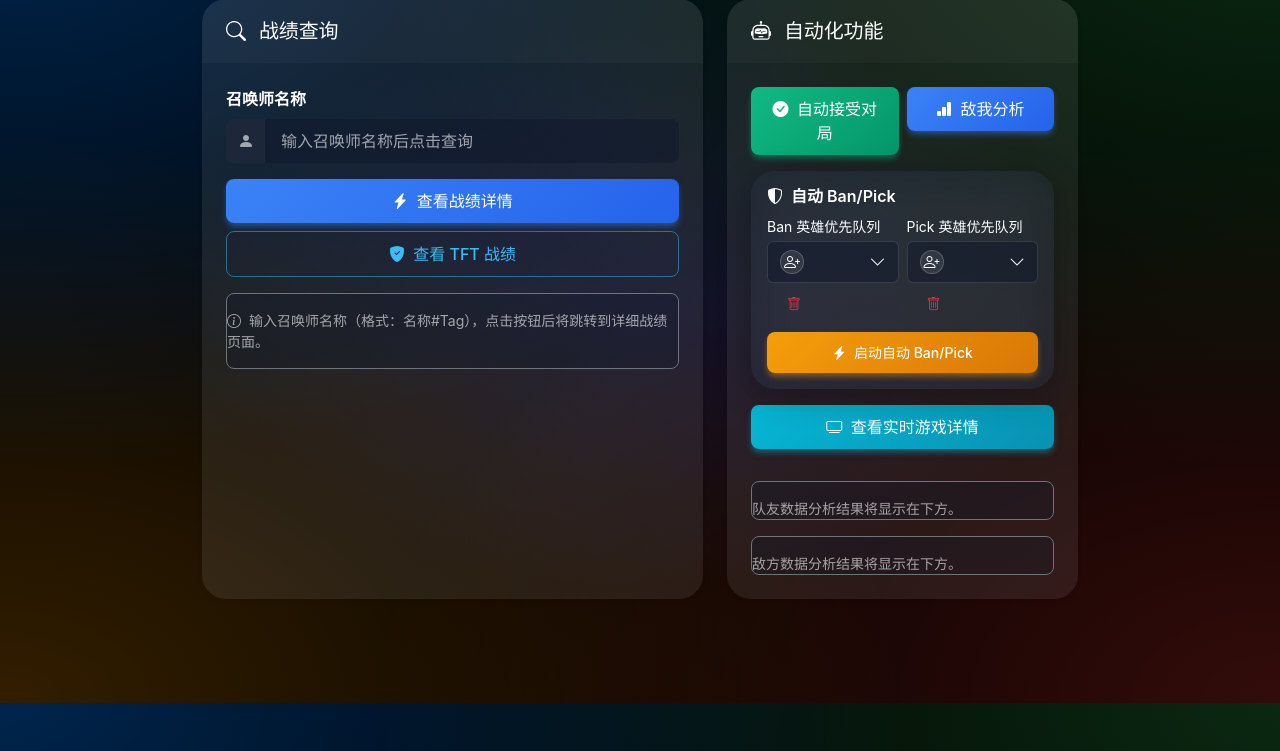
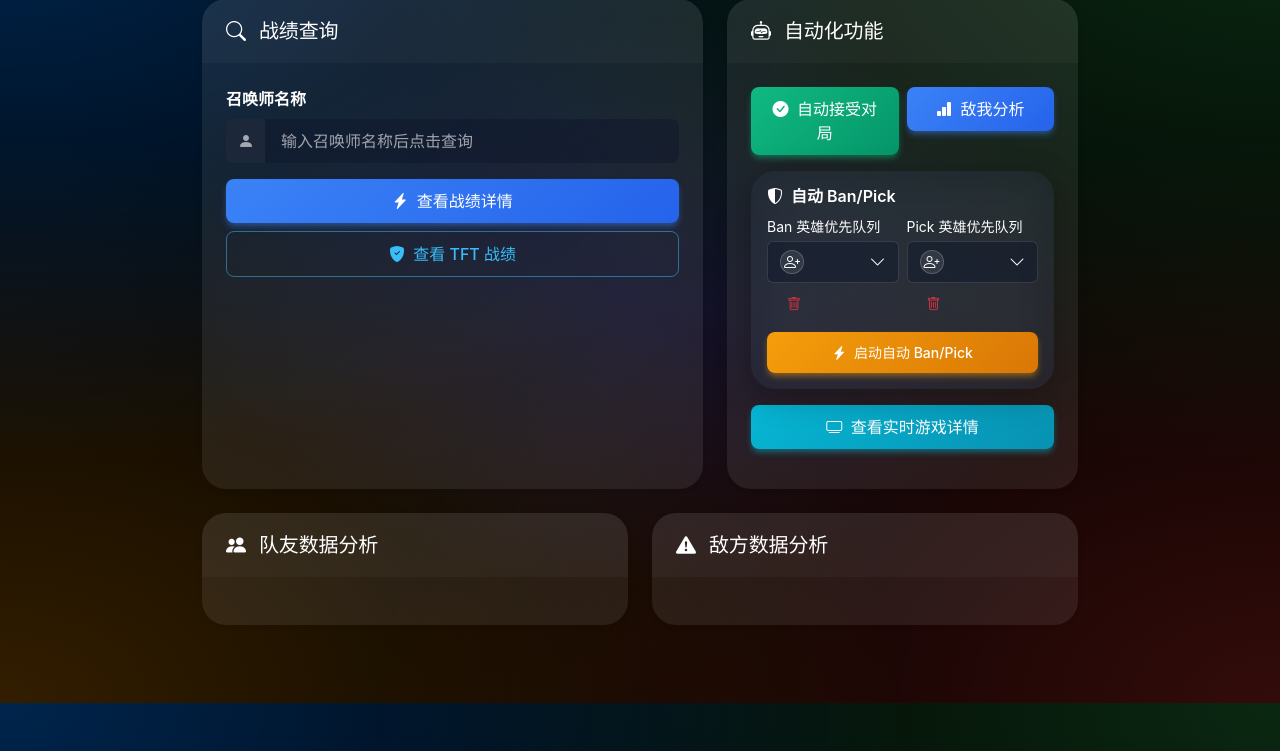
Before and after one commit to ByteFlowing1337/LOLHelper-WebUI, a Flask app: page / in a window 1280 px wide. Shown: the part 97-848 px from the top of the page. Run offline with Flask 3, Linux system fonts and the light colour scheme; data that the repository does not hold is empty; some libraries are stand-ins or nearby versions.

Commit message:
refactor(ui): clean up results area in index.html and modern.css

```diff
--- a/static/css/modern.css
+++ b/static/css/modern.css
@@ -222,7 +222,6 @@ h1, h2, h3, h4, h5, h6 {
 /* Results Area */
 .results-area {
     background-color: rgba(15, 23, 42, 0.3);
-    border: var(--glass-border);
     border-radius: 0.5rem;
 }
 
--- a/templates/index.html
+++ b/templates/index.html
@@ -122,15 +122,7 @@
                   </button>
                 </div>
 
-                <div
-                  id="results-area"
-                  class="results-area mt-3 pt-3 border-top border-secondary"
-                >
-                  <p class="status-text text-muted small">
-                    <i class="bi bi-info-circle me-1"></i>
-                    输入召唤师名称（格式：名称#Tag），点击按钮后将跳转到详细战绩页面。
-                  </p>
-                </div>
+
               </div>
             </section>
           </div>
@@ -202,24 +194,43 @@
                 <!-- Vision and memory features removed -->
                 <!-- Old status bar removed -->
 
+
+              </div>
+            </section>
+          </div>
+        </div>
+
+        <div class="row">
+          <div class="col-lg-6 col-md-12 mb-4">
+            <section class="card shadow-sm h-100 border-0">
+              <div class="card-header text-white border-0">
+                <h2 class="h5 mb-0">
+                  <i class="bi bi-people-fill me-2"></i> 队友数据分析
+                </h2>
+              </div>
+              <div class="card-body">
                 <div
                   id="teammate-results-area"
-                  class="results-area mt-3 pt-3 border-top border-secondary"
+                  class="results-area"
                   style="max-height: 400px; overflow-y: auto"
-                >
-                  <p class="text-muted small mb-0">
-                    队友数据分析结果将显示在下方。
-                  </p>
-                </div>
+                ></div>
+              </div>
+            </section>
+          </div>
+
+          <div class="col-lg-6 col-md-12 mb-4">
+            <section class="card shadow-sm h-100 border-0">
+              <div class="card-header text-white border-0">
+                <h2 class="h5 mb-0">
+                  <i class="bi bi-exclamation-triangle-fill me-2"></i> 敌方数据分析
+                </h2>
+              </div>
+              <div class="card-body">
                 <div
                   id="enemy-results-area"
-                  class="results-area mt-3 pt-3 border-top border-secondary"
+                  class="results-area"
                   style="max-height: 400px; overflow-y: auto"
-                >
-                  <p class="text-muted small mb-0">
-                    敌方数据分析结果将显示在下方。
-                  </p>
-                </div>
+                ></div>
               </div>
             </section>
           </div>
```
